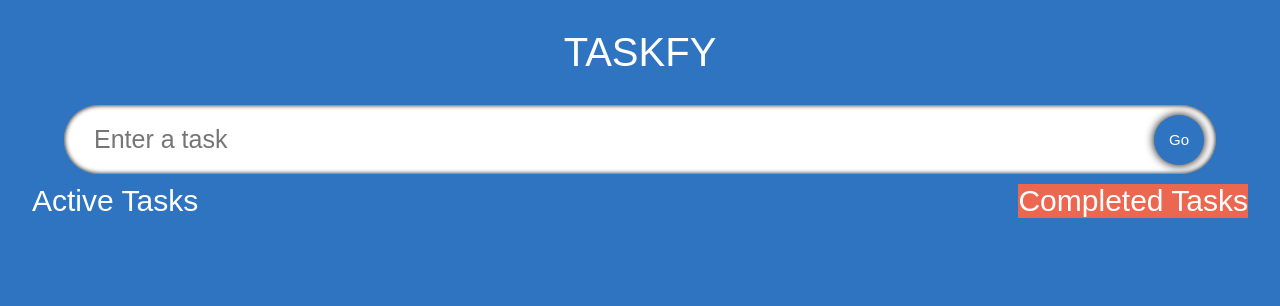
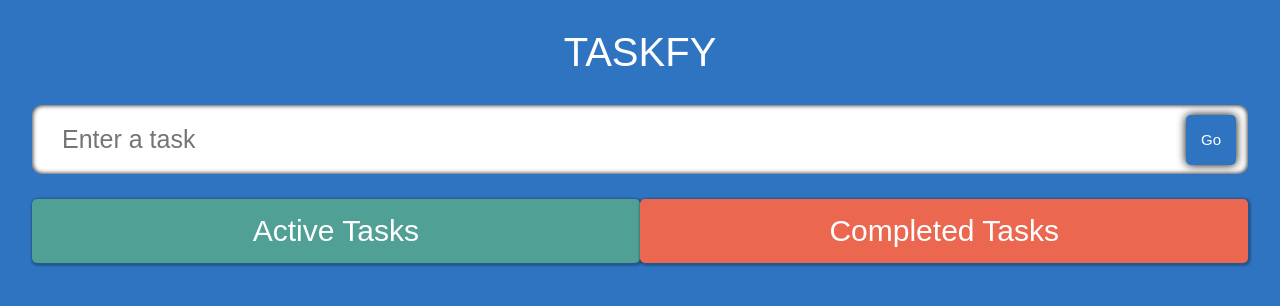
Before and after one commit to JulyK9/to-do-app_typescript, a React (Create React App) app: page / in a window 1280 px wide. Shown: the top 306 px of the page. Built offline with nearby package versions, Linux system fonts and the light colour scheme; the HTML template or start-up script is replaced by a standard one; a web font is replaced by a local one.

Commit message:
dnd를 위한 일부 스타일 수정 추가

```diff
--- a/src/style/styles.css
+++ b/src/style/styles.css
@@ -1,13 +1,14 @@
 .input {
   display: flex;
-  width: 90%;
+  width: 95%;
   position: relative;
   align-items: center;
+  margin-bottom: 10px;
 }
 
 .input__box {
   width: 100%;
-  border-radius: 50px;
+  border-radius: 10px;
   padding: 20px 30px;
   font-size: 25px;
   border: none;
@@ -25,7 +26,7 @@
   width: 50px;
   height: 50px;
   margin: 12px;
-  border-radius: 50px;
+  border-radius: 5px;
   right: 0px;
   border: none;
   font-size: 15px;
@@ -47,7 +48,7 @@
 .container {
   width: 95%;
   display: flex;
-  margin-top: 10px;
+  margin-top: 15px;
   justify-content: space-between;
   align-items: flex-start;
 }
@@ -56,12 +57,14 @@
   /* border-radius: 5px; */
   display: flex;
   justify-content: space-evenly;
-  /* flex-direction: column; */
-  width: 90%%;
-  flex-wrap: wrap;
-  /* width: 47.5%; */
-  /* padding: 15px; */
-  /* background-color: rgb(50, 195, 205); */
+  flex-direction: column;
+  /* width: 90%%; */
+  /* flex-wrap: wrap; */
+  border-radius: 5px;
+  width: 47.5%;
+  padding: 15px;
+  background-color: rgb(80, 160, 150);
+  box-shadow: 1px 1px 2px 2px rgba(0, 0, 0, 0.25);
 }
 
 .dragactive {
@@ -78,7 +81,7 @@
 
 .todos__heading {
   font-size: 30px;
-  /* text-align: center; */
+  text-align: center;
   color: white;
 }
 
@@ -100,7 +103,7 @@
 
 .todos__single:hover {
   box-shadow: 0 0 5px black;
-  transform: scale(1.03);
+  transform: scale(1.02);
 }
 
 .todos__single--text {
@@ -136,7 +139,7 @@
   }
   .todos {
     width: 95%;
-    margin-bottom: 10px;
+    margin-bottom: 30px;
   }
   .todos__single {
     width: 90%;
```
